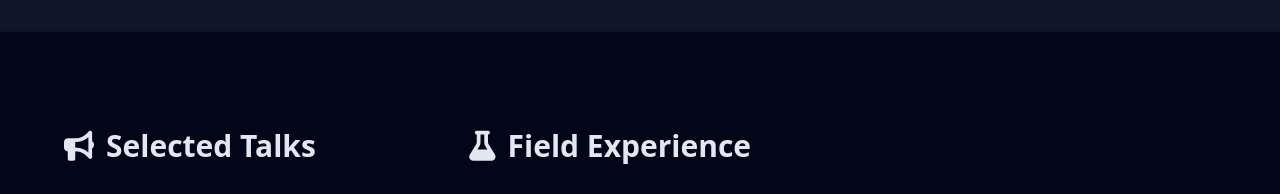
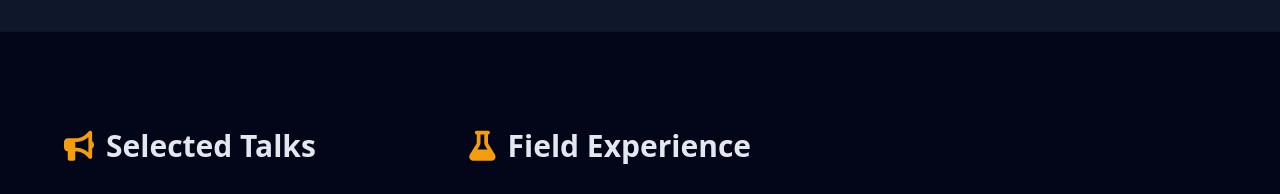
Before and after one commit to agalliani/agalliani.github.io, a Vue app: page / in a window 1280 px wide. Shown: the part 3580-3774 px from the top of the page. Built offline with nearby package versions, Linux system fonts and the light colour scheme.

Commit message:
Fix Navbar visibility: Enforce light text colors and set global dark theme

```diff
--- a/src/assets/main.css
+++ b/src/assets/main.css
@@ -1 +1,16 @@
 @import "tailwindcss";
+
+@theme {
+  --color-primary: #0F172A;
+  --color-primary-light: #1E293B;
+  --color-primary-dark: #020617;
+  --color-accent: #F59E0B;
+  --color-accent-hover: #D97706;
+  --color-accent-secondary: #14B8A6;
+  --color-text-main: #E2E8F0;
+  --color-text-muted: #94A3B8;
+}
+
+body {
+  @apply bg-slate-950 text-slate-200;
+}
--- a/src/components/Navbar.vue
+++ b/src/components/Navbar.vue
@@ -29,25 +29,25 @@ const scrollToSection = (id: string) => {
     isScrolled ? 'py-4 bg-slate-900/90 backdrop-blur-md border-b border-white/5 shadow-lg' : 'py-6 bg-transparent'
   ]">
     <div class="container mx-auto flex justify-between items-center">
-      <div class="font-mono font-bold text-2xl text-text-main hover:text-accent cursor-pointer tracking-tighter transition-colors"
+      <div class="font-mono font-bold text-2xl text-slate-200 hover:text-amber-400 cursor-pointer tracking-tighter transition-colors"
            @click="scrollToSection('hero')">
         AG.
       </div>
       <div class="flex gap-8">
         <button @click="scrollToSection('about')"
-                class="text-text-muted font-mono text-sm hover:text-accent transition-colors">
+                class="text-slate-400 font-mono text-sm hover:text-amber-400 transition-colors">
           About
         </button>
         <button @click="scrollToSection('projects')"
-                class="text-text-muted font-mono text-sm hover:text-accent transition-colors">
+                class="text-slate-400 font-mono text-sm hover:text-amber-400 transition-colors">
           Projects
         </button>
         <button @click="scrollToSection('skills')"
-                class="text-text-muted font-mono text-sm hover:text-accent transition-colors">
+                class="text-slate-400 font-mono text-sm hover:text-amber-400 transition-colors">
           Skills
         </button>
         <button @click="scrollToSection('footer')"
-                class="text-text-muted font-mono text-sm hover:text-accent transition-colors">
+                class="text-slate-400 font-mono text-sm hover:text-amber-400 transition-colors">
           Contact
         </button>
       </div>
```
